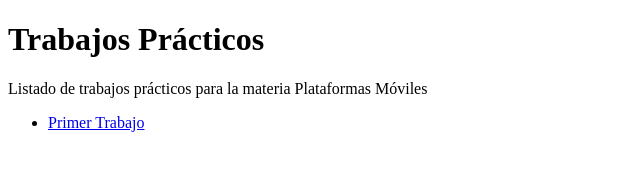
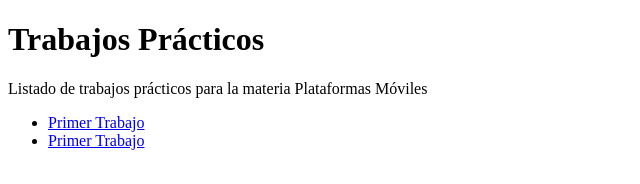
Before and after one commit to adrianestigarribia/plataformas-moviles-entregas, a plain HTML site: page index.html in a window 1280 px wide. Shown: the whole page, without its empty margins (0-640 px from the left). Drawn offline with Linux system fonts and the light colour scheme.

Commit message:
Update index.html

```diff
--- a/index.html
+++ b/index.html
@@ -8,6 +8,7 @@
      <p>Listado de trabajos prácticos para la materia Plataformas Móviles</p>
      <ul>
        <li><a href="tp1">Primer Trabajo</a></li>
+        <li><a href="tp-2">Primer Trabajo</a></li>
      </ul>
    </body>
 </html>
```
